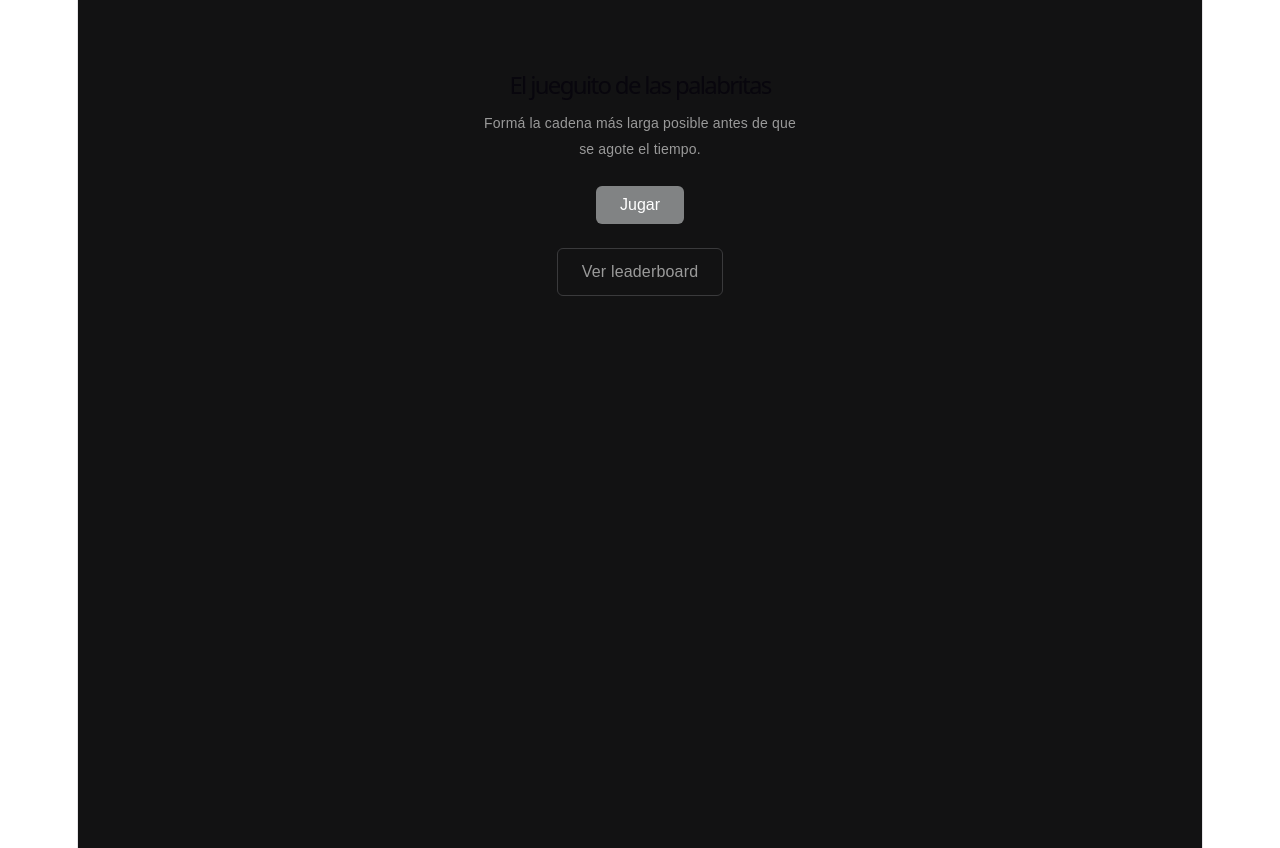
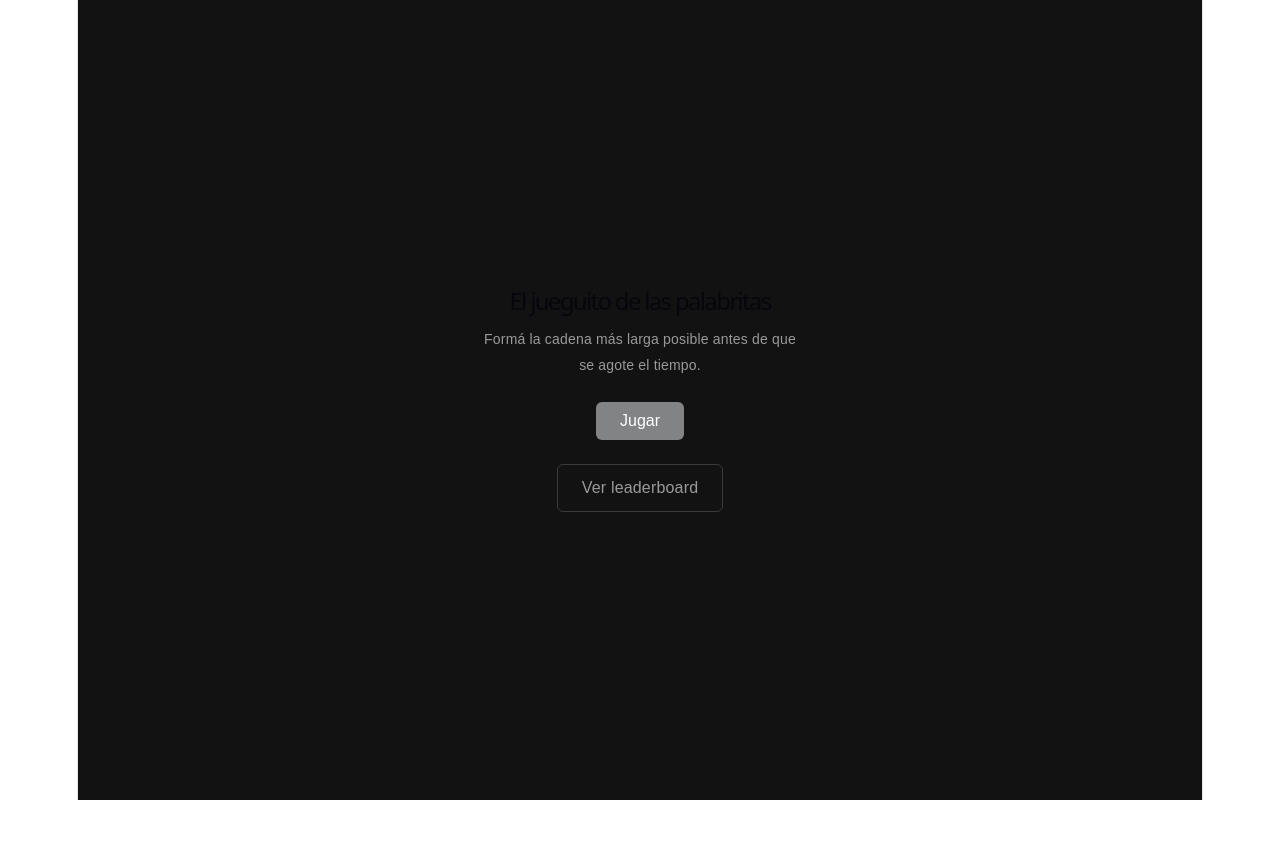
Before and after one commit to GuidoFlamini/unq-ui-guido-flamini-trabajo-final, a React (Vite) app: page / in a window 1280 px wide. After the commit the page ends 800 px from the top, so only its background shows below. Built offline with nearby package versions, Linux system fonts and the light colour scheme.

Commit message:
centrar contenido

```diff
--- a/src/App.css
+++ b/src/App.css
@@ -2,10 +2,11 @@
   display: flex;
   flex-direction: column;
   align-items: center;
-  justify-content: flex-start;
+  justify-content: center;
   min-height: 100vh;
-  padding: 24px 0;
+  padding: 24px;
   background-color: #121213;
   color: white;
   font-family: sans-serif;
+  box-sizing: border-box;
 }
```
